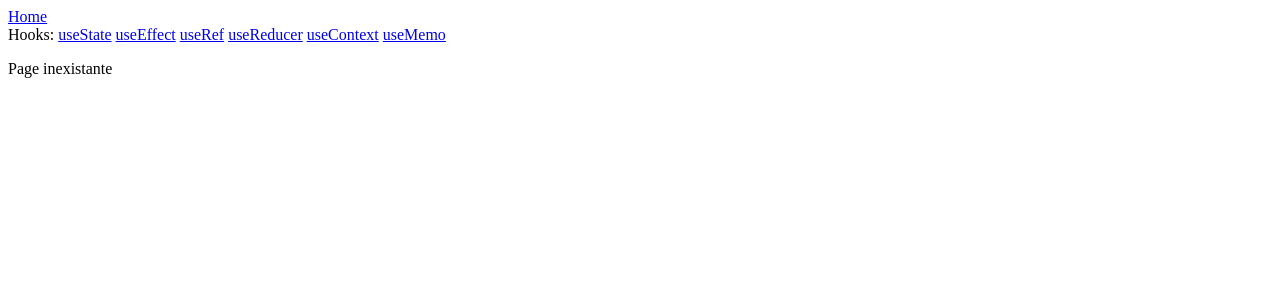
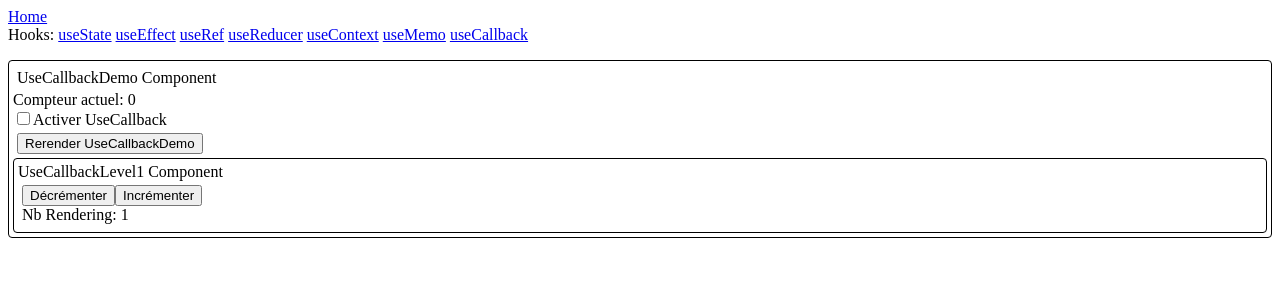
Before and after one commit to ZorroLeVrai/cours.tjs.react-hooks, a React (Vite) app: page /useCallback in a window 1280 px wide. Shown: the top 300 px of the page. Built offline with nearby package versions, Linux system fonts and the light colour scheme.

Commit message:
Adding useCallback demo

```diff
--- a/src/App.jsx
+++ b/src/App.jsx
@@ -9,7 +9,8 @@ import UseEffectDemos from './components/useEffect/UseEffectDemos';
 import UseRefDemo from './components/UseRefDemo';
 import UseReducerDemo from './components/useReducer/UseReducerDemo';
 import { UseContextDemo } from './components/useContext/UseContextDemo';
-import UseMemoDemo from './components/useMemo/UseMemoDemo';
+import UseMemoDemo from "./components/useMemo/UseMemoDemo";
+import UseCallbackDemo from './components/useCallBack/UseCallbackDemo';
 
 function App() {
   return (
@@ -24,6 +25,7 @@ function App() {
             <Route path="/useReducer" element={<UseReducerDemo />} />
             <Route path="/useContext" element={<UseContextDemo />} />
             <Route path="/useMemo" element={<UseMemoDemo />} />
+            <Route path="/useCallback" element={<UseCallbackDemo />} />
             <Route path="*" element={<div>Page inexistante</div>} />
           </Route>
         </Routes>
--- a/src/components/RouterLayout.jsx
+++ b/src/components/RouterLayout.jsx
@@ -20,6 +20,7 @@ export const RouterLayout = () => {
         <LinkElement to="/useReducer" text="useReducer" />
         <LinkElement to="/useContext" text="useContext" />
         <LinkElement to="/useMemo" text="useMemo" />
+        <LinkElement to="/useCallback" text="useCallback" />
       </div>
       <div className={styles.marginTop}>
         <Outlet />
--- /dev/null
+++ b/src/components/useCallBack/UseCallbackDemo.jsx
@@ -0,0 +1,33 @@
+import { useCallback, useState } from "react";
+import UseCallbackLevel1 from "./UseCallbackLevel1";
+import styles from "../Global.module.css";
+
+const UseCallbackDemo = () => {
+  const [value, setValue] = useState(true);
+  const [counter, setCounter] = useState(0);
+  const [isCallbackActivated, setIsCallbackActivated] = useState(false);
+
+  const updateValue = () => setValue(current => !current);
+
+  const handleCallback = (e) => {
+    setIsCallbackActivated(e.target.checked);
+  };
+
+  const addValueToCounter = (val) => setCounter(current => current + val);
+  const addValueToCounterCallback = useCallback(addValueToCounter, []);
+
+  return (
+    <div className={styles.border}>
+      <div className={styles.smallMargin}>UseCallbackDemo Component</div>
+      <div>Compteur actuel: {counter}</div>
+      <div>
+        <input type="checkbox" onChange={e => handleCallback(e)} />
+        <label>Activer UseCallback</label>
+      </div>
+      <div className={styles.smallMargin}><button onClick={e => updateValue(e)}>Rerender UseCallbackDemo</button></div>
+      <UseCallbackLevel1 addValue={isCallbackActivated ? addValueToCounterCallback : addValueToCounter}/>
+    </div>
+  );
+}
+
+export default UseCallbackDemo;
--- /dev/null
+++ b/src/components/useCallBack/UseCallbackLevel1.jsx
@@ -0,0 +1,25 @@
+import { useRef, useEffect, memo } from "react";
+import styles from "../Global.module.css";
+
+const UseCallbackLevel1 = memo(({addValue}) => {
+  const nbRendering = useRef(1);
+
+  useEffect(()=> {
+    nbRendering.current += 1;
+  });
+
+  return (
+    <div className={styles.border}>
+      UseCallbackLevel1 Component
+      <div className={styles.smallPadding}>
+        <div>
+          <button onClick={() => addValue(-1)}>Décrémenter</button>
+          <button onClick={() => addValue(1)}>Incrémenter</button>
+        </div>
+        <div>Nb Rendering: {nbRendering.current}</div>
+      </div>
+    </div>
+  );
+});
+
+export default UseCallbackLevel1;
```
